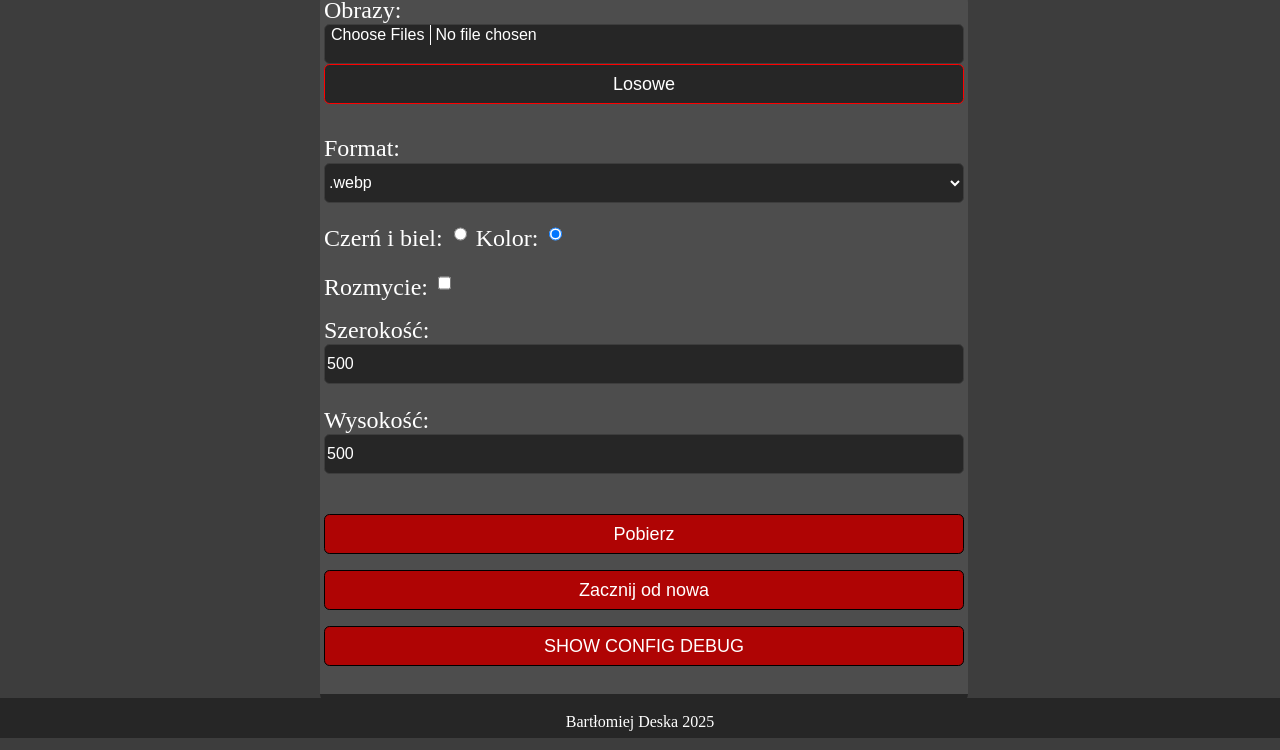
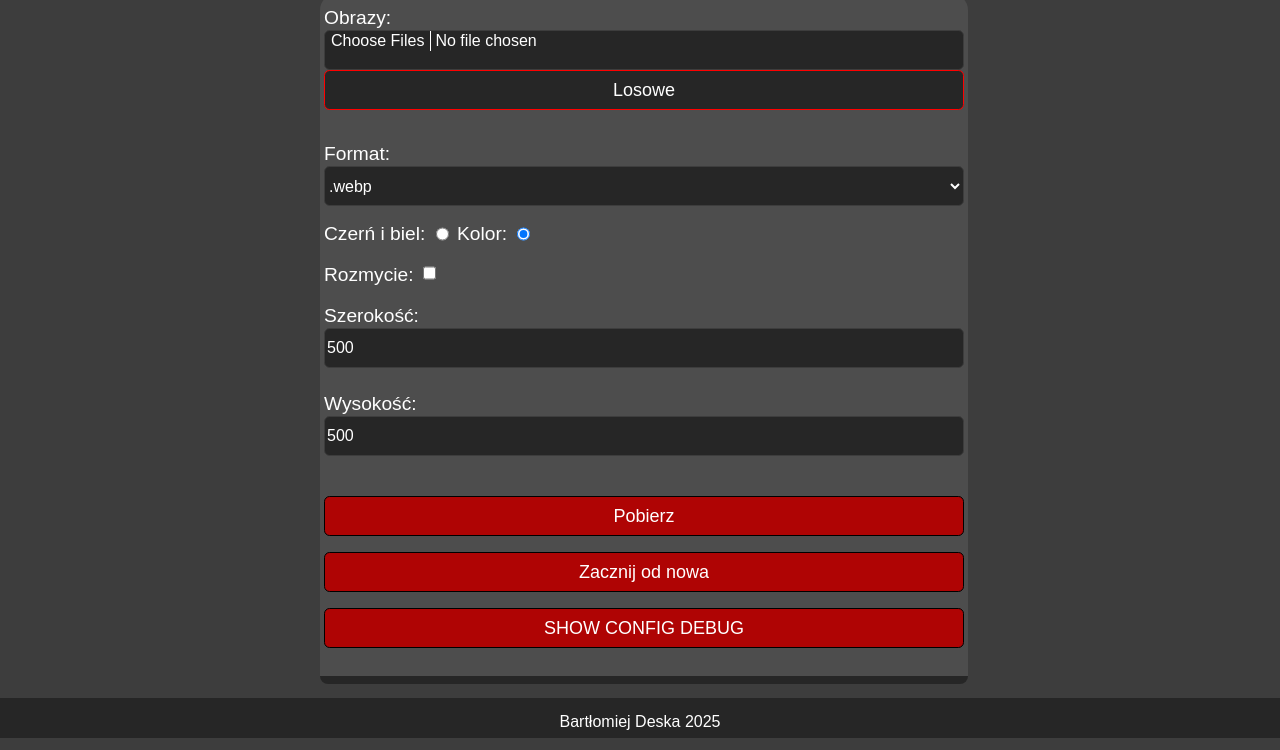
Before and after one commit to xodix/media-converter, a website built with Vite: page index.html in a window 1280 px wide. Shown: the part 62-812 px from the top of the page. Built offline with nearby package versions, Linux system fonts and the light colour scheme.

Commit message:
fixed some styling

```diff
--- a/index.html
+++ b/index.html
@@ -4,6 +4,7 @@
 <head>
   <meta charset="UTF-8">
   <meta name="viewport" content="width=device-width, initial-scale=1.0">
+  <meta name="description" content="A utility for image standardization, making thumbnails and bulk editing of images.">
   <link rel="stylesheet" href="./style.min.css">
   <script src="./main.js"></script>
   <script type="module" src="/src/main.ts"></script>
--- a/src/main.ts
+++ b/src/main.ts
@@ -47,4 +47,4 @@ window.addEventListener("DOMContentLoaded", () => {
   blurCheckbox.addEventListener("change", handleBlur);
 });
 
-window.addEventListener("unload", () => configuration.save());
+window.addEventListener("beforeunload", () => configuration.save());
--- a/style.scss
+++ b/style.scss
@@ -4,10 +4,11 @@ $accent-color: #ff0000;
 $complementing-color: hsl(0, 0%, 15%);
 
 body {
-  font-size: 1.5rem;
+  font-size: 1.2rem;
   line-height: 1.5rem;
   background-color: $primary-color;
   color: $secondary-color;
+  font-family: Arial, Helvetica, sans-serif;
   padding: 0;
   margin: 0;
   min-height: 100vh;
@@ -26,10 +27,11 @@ nav > h1 {
   margin: 0;
   font-size: xx-large;
   text-align: center;
+  font-weight: 900;
 }
 
 .spacer {
-  height: 3rem;
+  height: 3.5rem;
 }
 
 main {
@@ -59,8 +61,9 @@ form {
 }
 
 label {
-  margin-bottom: 0.15rem;
+  margin-bottom: 0rem;
   display: inline-block;
+  font-weight: 500;
 }
 
 // stolen from tailwindcss
@@ -98,6 +101,8 @@ input[type="checkbox"] {
   height: 1.5em;
   width: auto;
   display: inline;
+  margin-top: -1px;
+  vertical-align: middle;
 }
 
 hr {
@@ -146,6 +151,12 @@ canvas {
   display: block;
 }
 
+@media screen and (max-width: 1100px) {
+  main {
+    width: 60%;
+  }
+}
+
 @media screen and (max-width: 870px) {
   main {
     width: 75%;
@@ -162,6 +173,7 @@ canvas {
     width: 100%;
   }
 
+  // Fix overflow
   #images,
   form {
     padding: 0.4rem;
```
Also changed, not shown: robots.txt (added), style.min.css, 1 other file.
